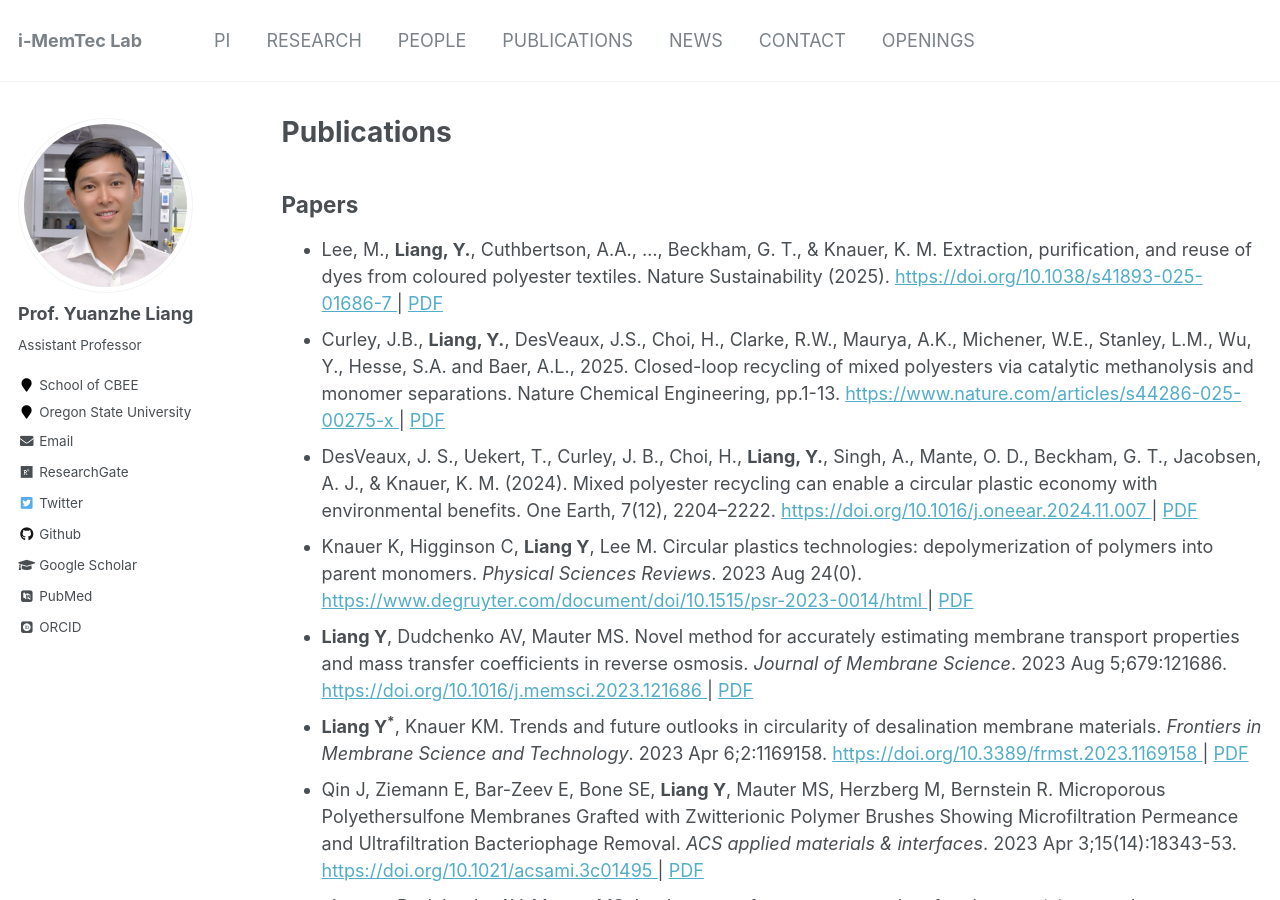
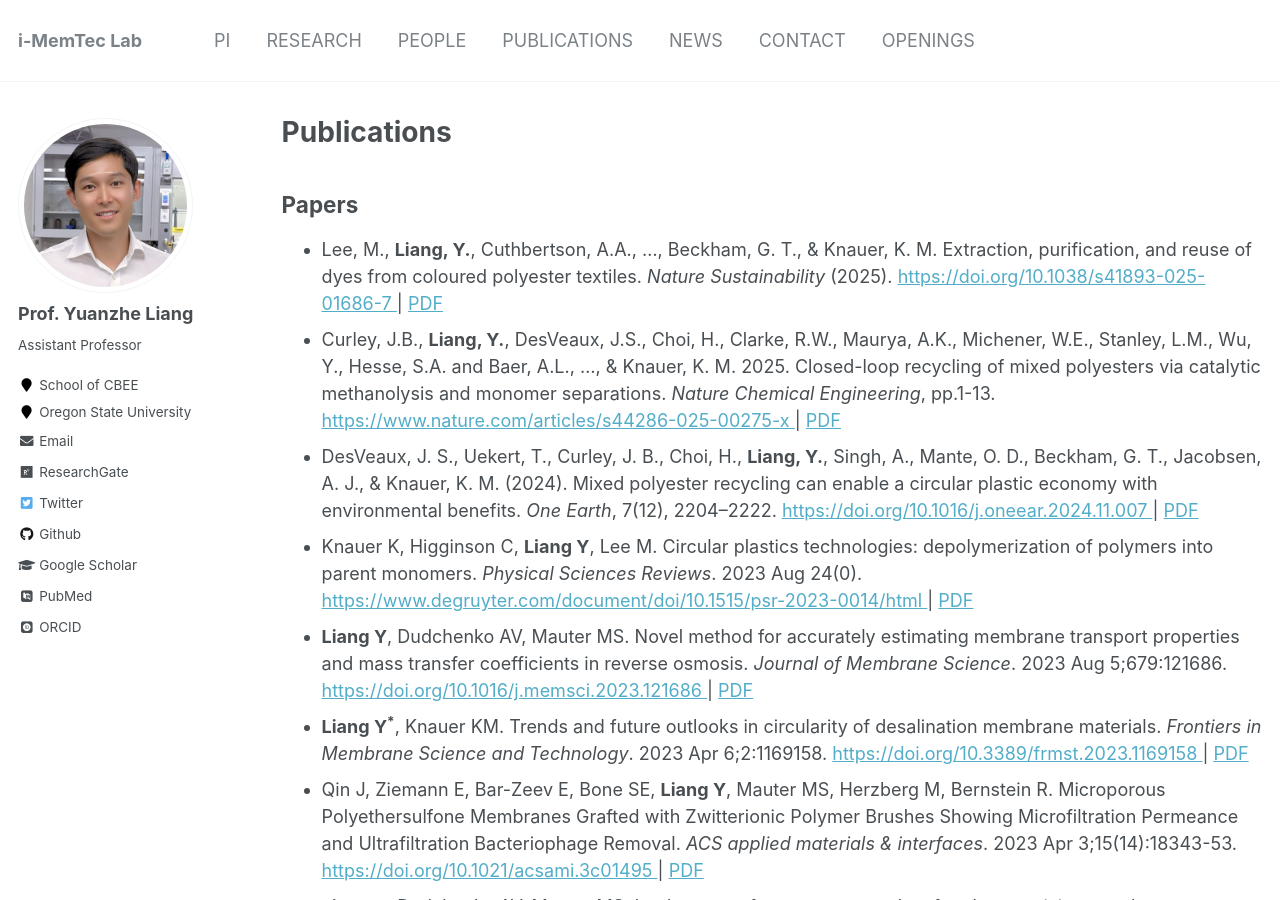
Before and after one commit to yuanzheliang/yuanzheliang.github.io, a Jekyll site: the page built from _pages/publications.md, in a window 1280 px wide and 900 px high. Built offline with Jekyll 4.4.1, drawn with Linux system fonts in a browser that asks for light colours; some web fonts are replaced.

Commit message:
Update publications.md

```diff
--- a/_pages/publications.md
+++ b/_pages/publications.md
@@ -6,11 +6,11 @@ author_profile: true
 ---
 
 ## Papers
-* Lee, M., **Liang, Y.**, Cuthbertson, A.A., ..., Beckham, G. T., & Knauer, K. M. Extraction, purification, and reuse of dyes from coloured polyester textiles. Nature Sustainability (2025).
+* Lee, M., **Liang, Y.**, Cuthbertson, A.A., ..., Beckham, G. T., & Knauer, K. M. Extraction, purification, and reuse of dyes from coloured polyester textiles. *Nature Sustainability* (2025).
 <a href="https://doi.org/10.1038/s41893-025-01686-7"> https://doi.org/10.1038/s41893-025-01686-7 </a> | [PDF](https://yuanzheliang.github.io/files/NS2025.pdf)
-* Curley, J.B., **Liang, Y.**, DesVeaux, J.S., Choi, H., Clarke, R.W., Maurya, A.K., Michener, W.E., Stanley, L.M., Wu, Y., Hesse, S.A. and Baer, A.L., 2025. Closed-loop recycling of mixed polyesters via catalytic methanolysis and monomer separations. Nature Chemical Engineering, pp.1-13.
+* Curley, J.B., **Liang, Y.**, DesVeaux, J.S., Choi, H., Clarke, R.W., Maurya, A.K., Michener, W.E., Stanley, L.M., Wu, Y., Hesse, S.A. and Baer, A.L., ..., & Knauer, K. M. 2025. Closed-loop recycling of mixed polyesters via catalytic methanolysis and monomer separations. *Nature Chemical Engineering*, pp.1-13.
   <a href="https://www.nature.com/articles/s44286-025-00275-x"> https://www.nature.com/articles/s44286-025-00275-x </a> | [PDF](https://yuanzheliang.github.io/files/NCE2025.pdf)
-* DesVeaux, J. S., Uekert, T., Curley, J. B., Choi, H., **Liang, Y.**, Singh, A., Mante, O. D., Beckham, G. T., Jacobsen, A. J., & Knauer, K. M. (2024). Mixed polyester recycling can enable a circular plastic economy with environmental benefits. One Earth, 7(12), 2204–2222.
+* DesVeaux, J. S., Uekert, T., Curley, J. B., Choi, H., **Liang, Y.**, Singh, A., Mante, O. D., Beckham, G. T., Jacobsen, A. J., & Knauer, K. M. (2024). Mixed polyester recycling can enable a circular plastic economy with environmental benefits. *One Earth*, 7(12), 2204–2222.
   <a href="https://doi.org/10.1016/j.oneear.2024.11.007"> https://doi.org/10.1016/j.oneear.2024.11.007 </a> | [PDF](https://yuanzheliang.github.io/files/OE2024.pdf)
 * Knauer K, Higginson C, **Liang Y**, Lee M. Circular plastics technologies: depolymerization of polymers into parent monomers. *Physical Sciences Reviews*. 2023 Aug 24(0).
   <a href="https://www.degruyter.com/document/doi/10.1515/psr-2023-0014/html"> https://www.degruyter.com/document/doi/10.1515/psr-2023-0014/html </a> | [PDF](https://yuanzheliang.github.io/files/psr2023.pdf)
```
